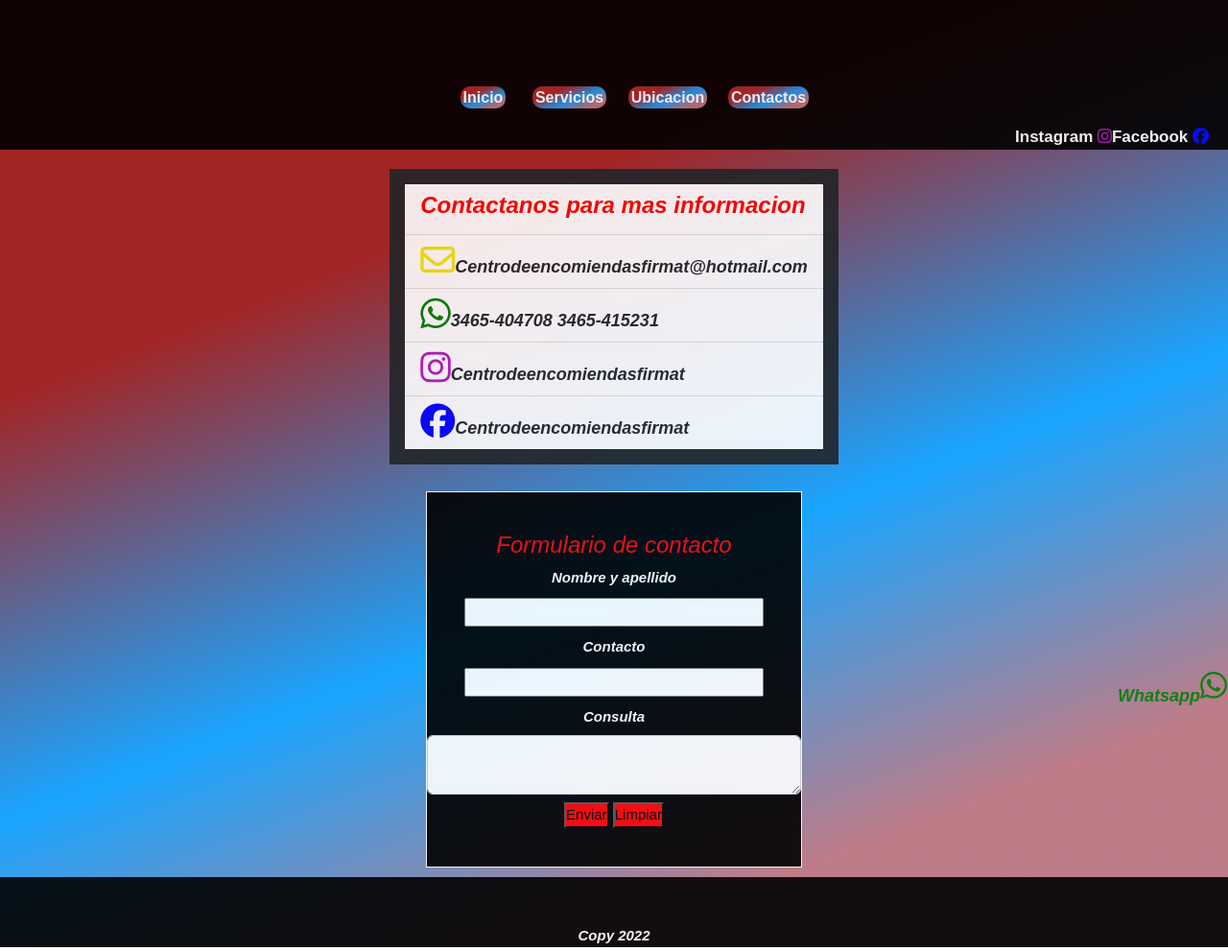
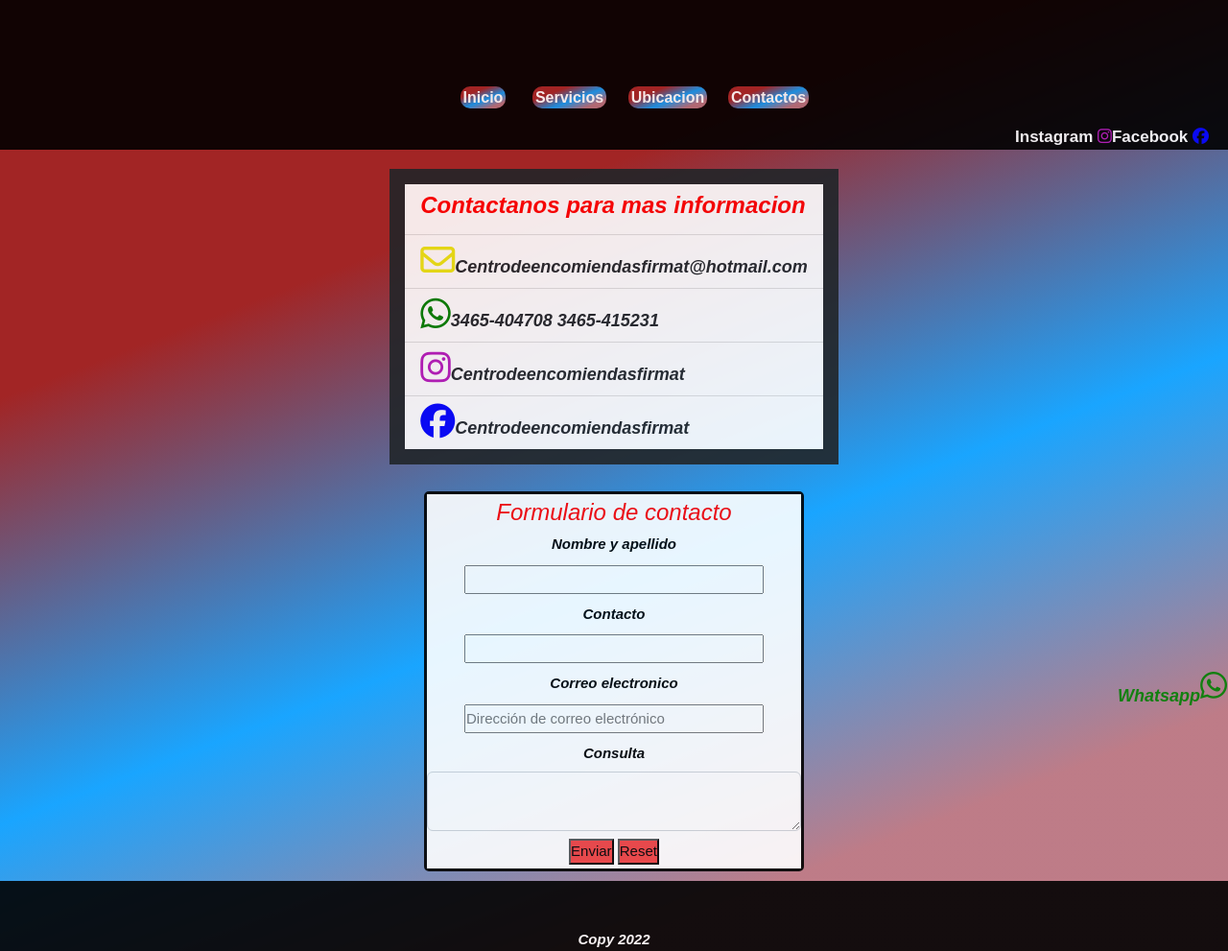
Before and after one commit to EmiZeibert/clase0, a website: page contactos.html in a window 1280 px wide. Shown: the whole page at 96% size. Drawn offline with Linux system fonts and the light colour scheme.

Commit message:
arreglos

```diff
--- a/contactos.html
+++ b/contactos.html
@@ -36,7 +36,8 @@
         </ul>
         <!--redes sociales-->
         <div class="redes">
-            <a href="https://www.instagram.com/centrodeencomiendasfirmat/"> Instagram <i class="fab fa-instagram fa-1x"></i></a>
+            <a href="https://www.instagram.com/centrodeencomiendasfirmat/"> Instagram <i
+                    class="fab fa-instagram fa-1x"></i></a>
             <a href="https://www.facebook.com/Centro-de-encomiendas-Firmat-101690912522646">Facebook <i
                     class="fab fa-facebook fa-1x"></i></a>
         </div>
@@ -50,7 +51,7 @@
                             <p class="h4" style="color:red;"><strong>Contactanos para mas informacion</strong></p>
                         </li>
                         <li class="list-group-item">
-                        <i class="far fa-envelope fa-2x"></i>Centrodeencomiendasfirmat@hotmail.com
+                            <i class="far fa-envelope fa-2x"></i>Centrodeencomiendasfirmat@hotmail.com
                         </li>
                         <li class="list-group-item">
                             <i class="fab fa-whatsapp fa-2x"></i>3465-404708 3465-415231
@@ -69,21 +70,26 @@
         <section class="formulario">
             <div class="datos1">
                 <h4 class="formulariotexto"><strong class="h4"> Formulario de contacto</strong></h4>
-                <form action="Datos">
+                <form action="https://formspree.io/f/maykqven" method="POST">
                     <label for="Nombre_apellido"> Nombre y apellido</label>
-                    <input type="text" class="input" name="Nombre_Apellido">
+                    <input type="text" class="input" name="name">
                     <label for="contacto"> Contacto</label>
                     <input type="text" class="input" name="Contacto">
+                    <label for="contacto">Correo electronico</label>
+                    <input type="text" class="input" placeholder="Dirección de correo electrónico" name="email">
+
                 </form>
 
                 <div class="mb-2">
                     <label for="validationCustom03" class="form-label">Consulta</label>
-                    <textarea class="form-control" id="validationCustom03" rows="2"></textarea>
+                    <textarea class="form-control" id="validationCustom03" rows="2" name="message"></textarea>
                 </div>
 
-                <form action="Formulario de contacto" class="boton">
+                <form action="https://formspree.io/f/maykqven" method="POST" class="boton">
                     <input class="fenviar" class="input" type="submit" value="Enviar">
-                    <input class="flimpiar" class="input" type="Reset" value="Limpiar">
+                    <input type="hidden" name="_cc" value=" Centrodeencomiendasfirmat@hotmail.com">
+                    <input class="flimpiar" class="input" type="Reset" value="Reset">
+                    <input type="hidden" name="_next" value="https://yourdomain.co/thanks.html">
                 </form>
             </div>
         </section>
--- a/style/partials/_contactos.scss
+++ b/style/partials/_contactos.scss
@@ -4,6 +4,7 @@
     align-items: center;
     gap: 10px;
     padding: 10px;
+
 
     .cardcontacto {
         display: flex;
@@ -13,6 +14,7 @@
         font-size: 18px;
         font-style: oblique;
         margin: 10px;
+
 
         ul {
             list-style-type: none;
@@ -24,7 +26,8 @@
         font-weight: $font-weight;
         font-size: 15px;
         font-style: oblique;
-        border: 1px solid white;
+        border: 3px solid $secondarycolor;
+        border-radius: 5px;
 
         .datos1 {
             width: 100%;
@@ -32,8 +35,8 @@
             flex-direction: column;
             justify-content: center;
             text-align: center;
-            background-color: $secondarycolor;
-            color: white;
+            background-color:white;
+            color: $secondarycolor;
             width: 390px;
             height: 390px;
             display: flex;
@@ -42,12 +45,12 @@
             align-content: center;
 
             .fenviar {
-                background: red;
+                background: rgb(241, 66, 66);
 
             }
 
             .flimpiar {
-                background: red;
+                background: rgb(241, 66, 66);
             }
 
             .input {
@@ -57,7 +60,7 @@
 
 
                 &:focus {
-                    background-color: blue;
+                    background-color: rgb(22, 209, 209);
                 }
 
             }
```
Also changed, not shown: style/estilo.css, 1 other file.
